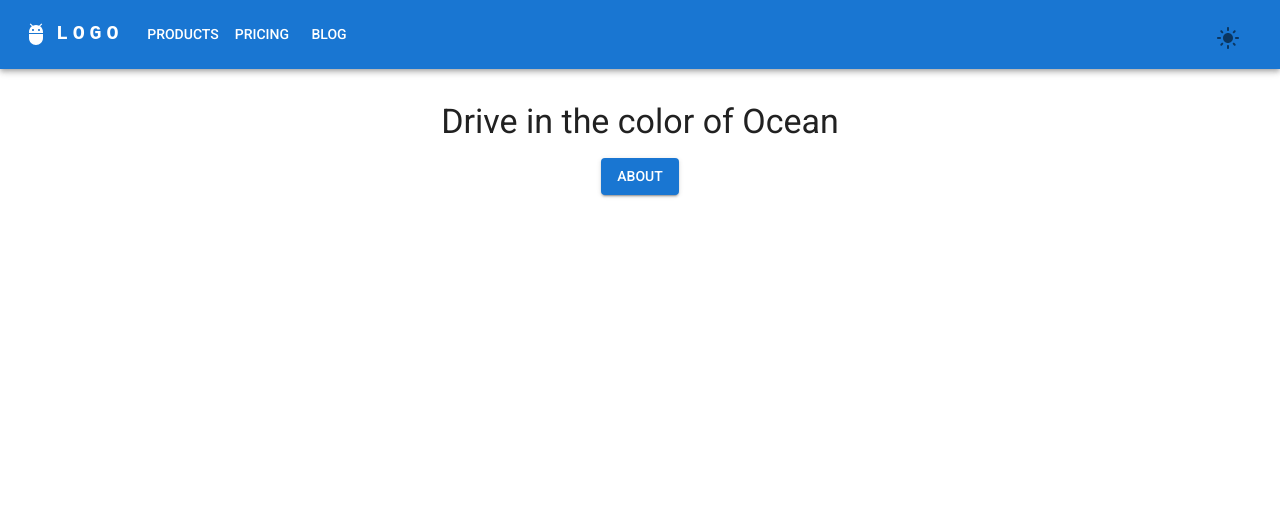
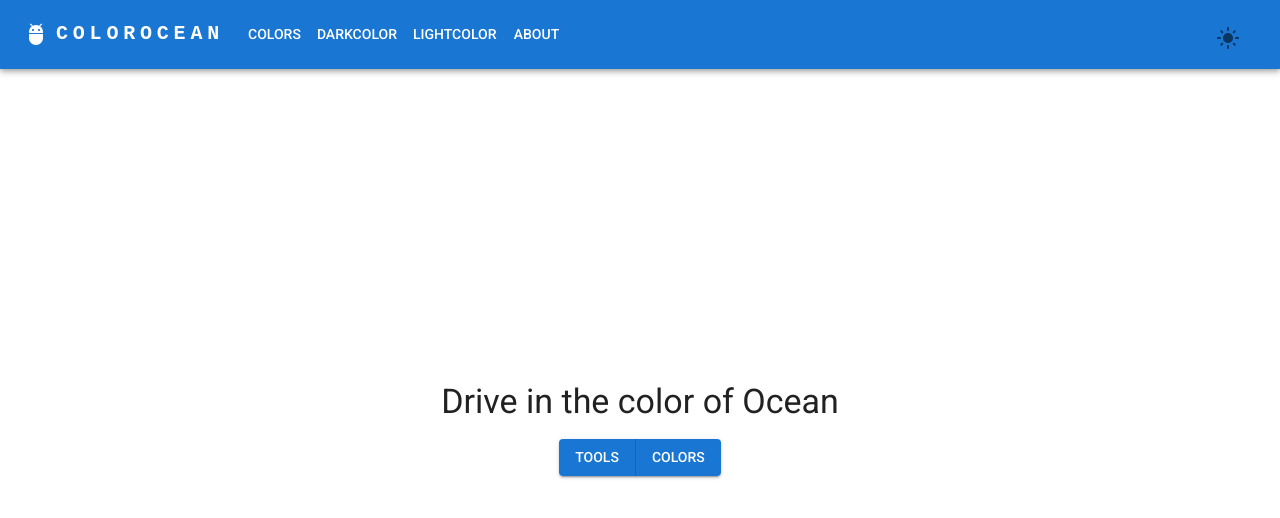
Before and after one commit to JaberChowdhury/NextJs_project, a Next.js app: page / in a window 1280 px wide. Shown: the top 518 px of the page. Built offline with nearby package versions, Linux system fonts and the light colour scheme; what @mui/material-nextjs would draw is missing.

Commit message:
feat: update Home page layout with ButtonGroup for navigation; add new Tools and Colors pages; implement Color component

```diff
--- a/app/page.tsx
+++ b/app/page.tsx
@@ -3,11 +3,20 @@ import Container from "@mui/material/Container";
 import Typography from "@mui/material/Typography";
 import Box from "@mui/material/Box";
 import NextLink from "next/link";
-import { Button } from "@mui/material";
+import { Button, ButtonGroup } from "@mui/material";
 
 export default function Home() {
   return (
-    <Container maxWidth="lg">
+    <Container
+      sx={{
+        minHeight: "90vh",
+        display: "flex",
+        flexDirection: "column",
+        justifyContent: "center",
+        alignItems: "center",
+      }}
+      maxWidth="lg"
+    >
       <Box
         sx={{
           my: 4,
@@ -20,9 +29,14 @@ export default function Home() {
         <Typography variant="h4" component="h1" sx={{ mb: 2 }}>
           Drive in the color of Ocean
         </Typography>
-        <Button variant="contained" component={NextLink} href="/about">
-          About
-        </Button>
+        <ButtonGroup variant="contained" aria-label="Basic button group">
+          <Button variant="contained" component={NextLink} href="/tools">
+            Tools
+          </Button>
+          <Button variant="contained" component={NextLink} href="/colors">
+            Colors
+          </Button>
+        </ButtonGroup>
       </Box>
     </Container>
   );
--- a/components/Navbar.tsx
+++ b/components/Navbar.tsx
@@ -9,8 +9,9 @@ import Button from "@mui/material/Button";
 import AdbIcon from "@mui/icons-material/Adb";
 import ModeSwitch from "./ModeSwitch";
 import MenuDrawer from "./MenuDrawer";
+import Link from "next/link";
 
-const pages = ["Products", "Pricing", "Blog"];
+const pages = ["colors", "darkcolor", "lightcolor", "about"];
 
 function ResponsiveAppBar() {
   return (
@@ -21,8 +22,8 @@ function ResponsiveAppBar() {
           <Typography
             variant="h6"
             noWrap
-            component="a"
-            href="#app-bar-with-responsive-menu"
+            component={Link}
+            href="/"
             sx={{
               mr: 2,
               display: { xs: "none", md: "flex" },
@@ -33,7 +34,7 @@ function ResponsiveAppBar() {
               textDecoration: "none",
             }}
           >
-            LOGO
+            COLOROCEAN
           </Typography>
           <Box sx={{ flexGrow: 1, display: { xs: "flex", md: "none" } }}>
             <MenuDrawer pages={pages} />
@@ -42,7 +43,7 @@ function ResponsiveAppBar() {
           <Typography
             variant="h5"
             noWrap
-            component="a"
+            component={Link}
             href="/"
             sx={{
               mr: 2,
--- a/theme.ts
+++ b/theme.ts
@@ -7,6 +7,21 @@ const roboto = Roboto({
   subsets: ["latin"],
   display: "swap",
 });
+
+const styles = {
+  dark: {
+    backgroundColor: "#000000",
+    opacity: 1,
+    backgroundSize: "12px 12px",
+    backgroundImage: "radial-gradient(#ffffff 0.6px, #000000 0.6px)",
+  },
+  light: {
+    backgroundColor: "#ffffff",
+    opacity: 1,
+    backgroundSize: "12px 12px",
+    backgroundImage: "radial-gradient(#000000 0.6px, #ffffff 0.6px)",
+  },
+};
 
 const theme = createTheme({
   colorSchemes: { light: true, dark: true },
```
Also changed, not shown: app/colors/page.tsx (added, +9 -0 lines), app/tools/page.tsx (added, +7 -0 lines), components/Color.tsx (added, +9 -0 lines).
